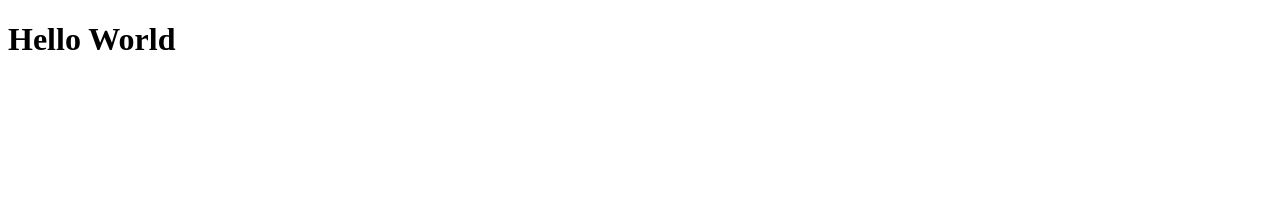
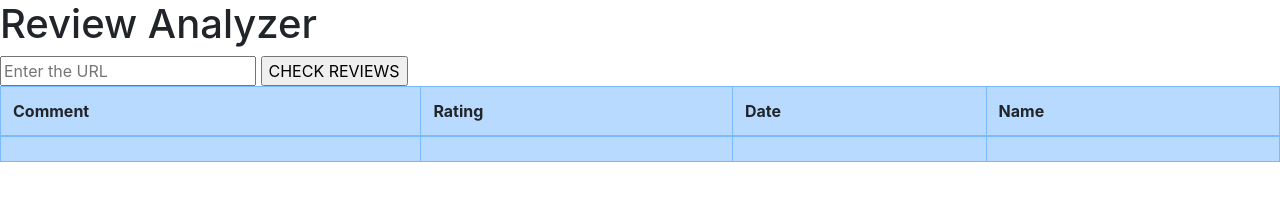
Before and after one commit to Debanjan1993/review_extractor, a website: page public/index.html in a window 1280 px wide. Drawn offline with nearby package versions, Linux system fonts and the light colour scheme.

Commit message:
UI implemented

```diff
--- a/public/index.html
+++ b/public/index.html
@@ -6,10 +6,88 @@
     <meta http-equiv="X-UA-Compatible" content="IE=edge">
     <meta name="viewport" content="width=device-width, initial-scale=1.0">
     <title>Document</title>
+    <script src="https://cdn.jsdelivr.net/npm/vue@2.6.12/dist/vue.js"></script>
+    <script src="https://unpkg.com/vue-router@2.0.0/dist/vue-router.js"></script>
+    <link rel="stylesheet" href="https://stackpath.bootstrapcdn.com/bootstrap/4.3.1/css/bootstrap.min.css" integrity="sha384-ggOyR0iXCbMQv3Xipma34MD+dH/1fQ784/j6cY/iJTQUOhcWr7x9JvoRxT2MZw1T" crossorigin="anonymous">
 </head>
 
 <body>
-    <h1>Hello World</h1>
+    <div id="app">
+        <h1>Review Analyzer</h1>
+        <input type="text" placeholder="Enter the URL" v-model="url">
+        <input type="submit" v-on:click="submit()" value="CHECK REVIEWS">
+        <div v-show="loading" class="spinner-border" role="status">
+            <span class="sr-only">Loading...</span>
+        </div>
+        <div id="table">
+            <table class="table table-primary table-bordered">
+                <thead>
+                    <tr>
+                        <th scope="col">Comment</th>
+                        <th scope="col">Rating</th>
+                        <th scope="col">Date</th>
+                        <th scope="col">Name</th>
+                    </tr>
+                </thead>
+                <tbody v-for="review in reviews" :key="review.id">
+                    <td>{{review.comment}}</td>
+                    <td>{{review.rating}}</td>
+                    <td>{{review.date}}</td>
+                    <td>{{review.name}}</td>
+                </tbody>
+
+            </table>
+        </div>
+    </div>
 </body>
 
+
+<script>
+    const app = new Vue({
+        el: '#app',
+        data: {
+            url: '',
+            reviews: [{
+                comment: '',
+                rating: '',
+                date: '',
+                name: ''
+            }],
+            loading: false
+        },
+        methods: {
+            submit() {
+                this.loading = true;
+                const obj = {
+                    url: this.url
+                }
+
+                fetch('/review', {
+                    method: 'POST',
+                    headers: {
+                        'Accept': 'application/json',
+                        'Content-Type': 'application/json'
+                    },
+                    body: JSON.stringify(obj)
+                }).then(res => {
+                    if (res.status !== 200) {
+                        res.json().then(data => alert(data));
+                        this.loading = false;
+                    } else {
+                        res.json().then(data => {
+                            console.log(data);
+                            this.reviews = data;
+                            this.loading = false;
+                        })
+                    }
+                })
+
+
+
+            }
+        }
+
+    })
+</script>
+
 </html>
--- a/src/routes/routes.js
+++ b/src/routes/routes.js
@@ -14,7 +14,7 @@ class Routes {
             return res.sendFile(path.join(__dirname, '../../public/index.html'))
         })
 
-        this.router.get('/review', async(req, res) => {
+        this.router.post('/review', async(req, res) => {
             await this.reviewController.sendReview(req, res);
         })
 
```
Also changed, not shown: src/controllers/reviewController.js (+2 -9 lines).
